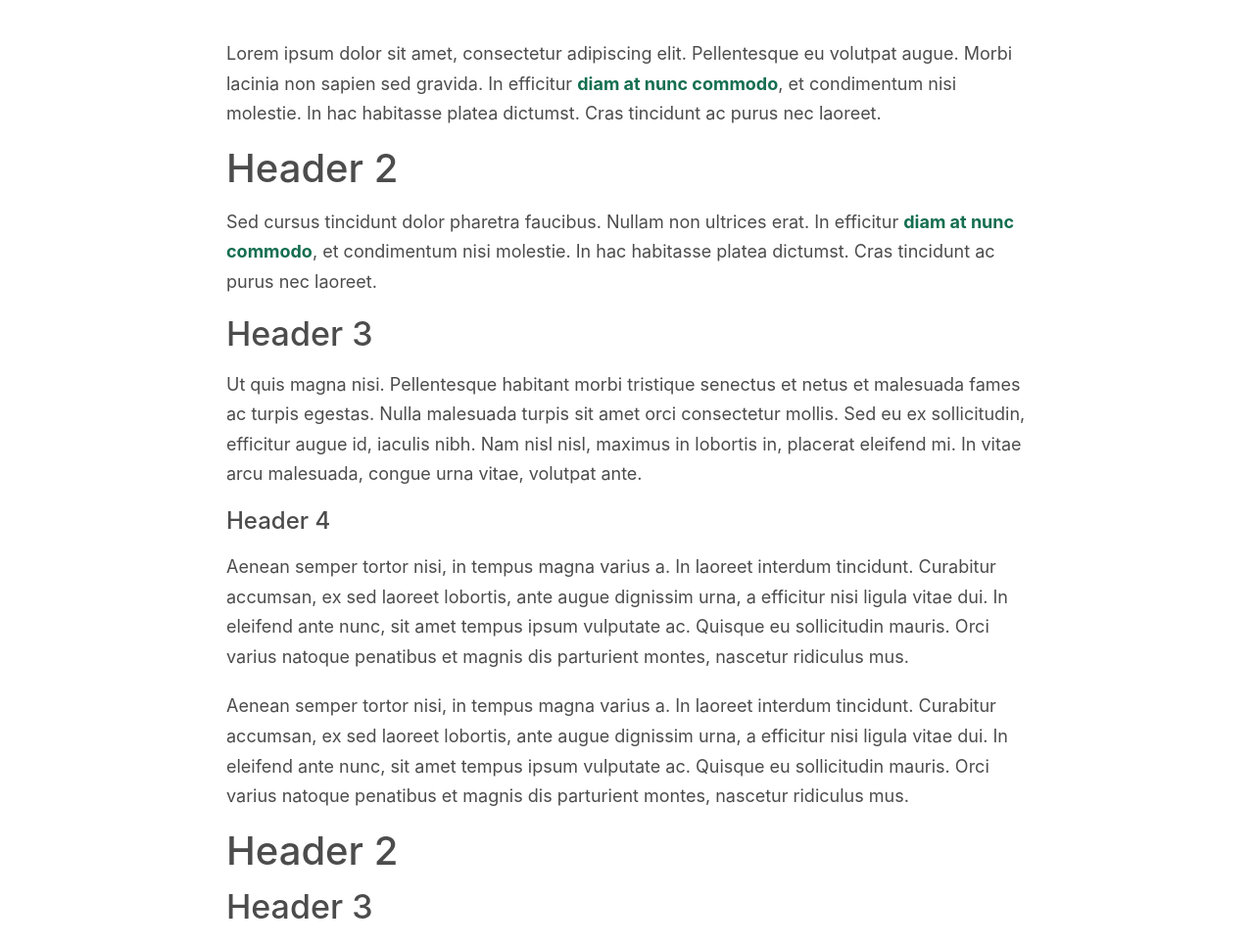
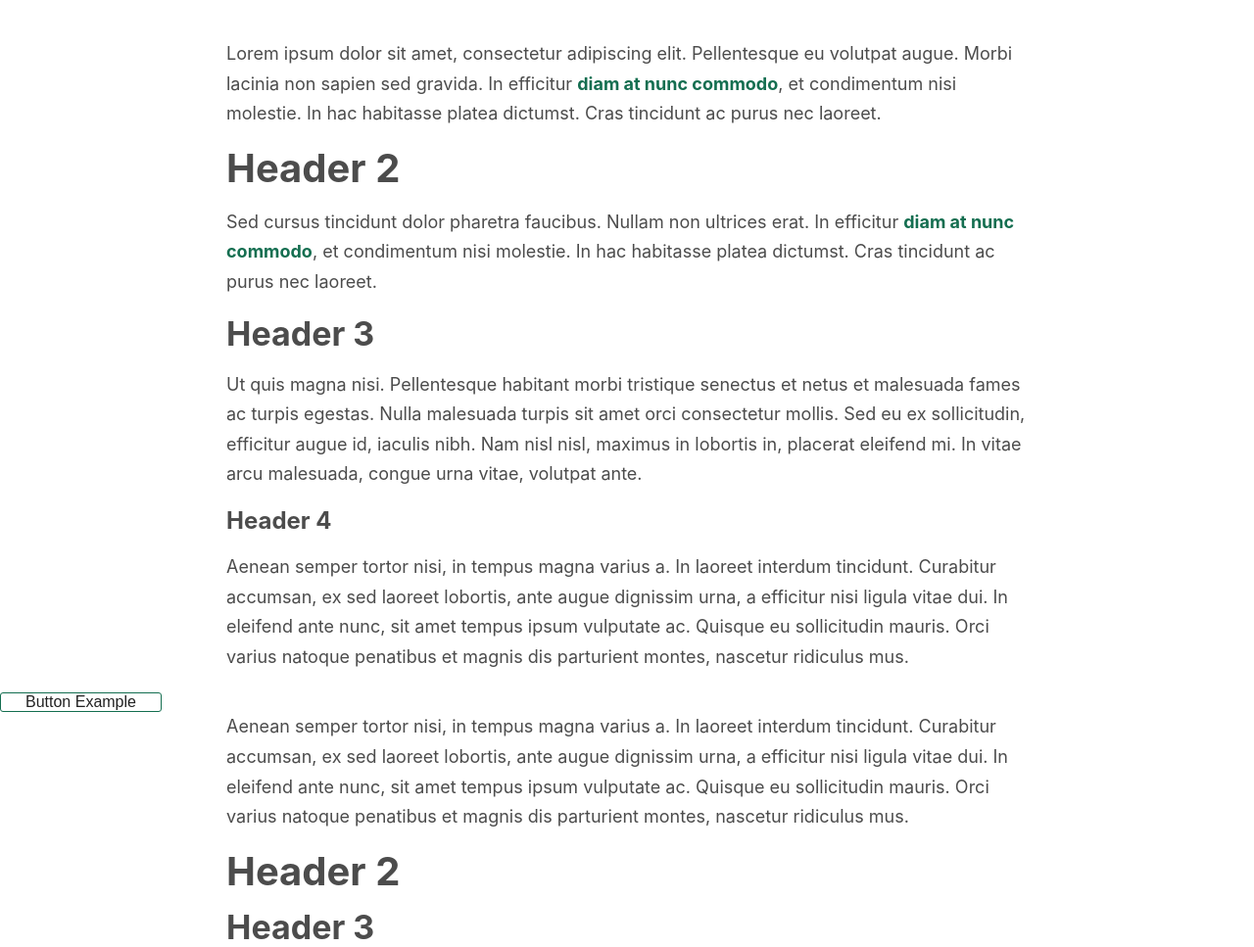
Before and after one commit to troychaplin/tc-framework, a PHP site: page / in a window 1280 px wide. Shown: the top 967 px of the page at 98% size. Run offline with PHP 8.4, Linux system fonts and the light colour scheme; style sheets or scripts are compiled from the project's sources.

Commit message:
Updated buttons, headings, transitions, var names and util classes

```diff
--- a/src/scss/core/_content.scss
+++ b/src/scss/core/_content.scss
@@ -10,15 +10,12 @@ a {
     color: $primary;
     font-weight: 700;
     text-decoration: none;
+    transition: $transition2;
     cursor: pointer;
 
     &:hover {
         color: $secondary;
         text-decoration: underline;
-    }
-
-    &:focus {
-        outline: 0 none;
     }
 }
 
@@ -28,8 +25,19 @@ a {
 // -----------------------------
 
 button {
+    font-size: 16px;
+    color: $black;
+    padding: $typographySpacing $blockSpacingLarge;
+    background-color: white;
+    border: 1px solid $primary;
+    border-radius: 3px;
+    transition: $transition2;
     cursor: pointer;
-    display: none;
+
+    &:hover {
+        color: white;
+        background-color: $primary;
+    }
 }
 
 //
@@ -42,8 +50,8 @@ h3,
 h4,
 h5,
 h6 {
-    font-family: $fontHeader;
-    font-weight: 500;
+    font-family: $fontFamily;
+    font-weight: 700;
     line-height: 1;
     margin: 0 0 $typographySpacing 0;
 }
--- a/src/scss/core/_main.scss
+++ b/src/scss/core/_main.scss
@@ -8,8 +8,12 @@
 
 body {
     color: $greyDarkest;
-    font-family: $fontBody;
+    font-family: $fontFamily;
     margin: 0;
+}
+
+:focus {
+    outline: solid rgba($primary, 0.5) 2px;
 }
 
 //
--- a/src/scss/core/_utils.scss
+++ b/src/scss/core/_utils.scss
@@ -1,6 +1,29 @@
 /**
  * Utility Classes
  */
+
+//
+// Text Helpers
+// -----------------------------
+
+.u-center-text {
+    position: relative;
+    text-align: center;
+    padding-bottom: $typographySpacing;
+    margin-bottom: $blockSpacingLarge;
+
+    &:after {
+        content: "";
+        position: absolute;
+        width: 50px;
+        height: 1px;
+        top: 100%;
+        left: 0;
+        right: 0;
+        margin: 0 auto;
+        background: $grey;
+    }
+}
 
 //
 // Accessibility Helpers
--- a/src/scss/core/_vars.scss
+++ b/src/scss/core/_vars.scss
@@ -25,11 +25,7 @@ $gridSpacing: $blockSpacingSmall !default;
 // Fonts
 // -----------------------------
 
-$fontBody: -apple-system, "blinkmacsystemfont", "Segoe UI", "Roboto",
-    "Helvetica Neue", "Helvetica", "Arial", sans-serif, "Apple Color Emoji",
-    "Segoe UI Emoji", "Segoe UI Symbol";
-
-$fontHeader: -apple-system, "blinkmacsystemfont", "Segoe UI", "Roboto",
+$fontFamily: -apple-system, "blinkmacsystemfont", "Segoe UI", "Roboto",
     "Helvetica Neue", "Helvetica", "Arial", sans-serif, "Apple Color Emoji",
     "Segoe UI Emoji", "Segoe UI Symbol";
 
--- a/src/scss/core/_wordpress.scss
+++ b/src/scss/core/_wordpress.scss
@@ -101,7 +101,7 @@ figure.wp-block-image {
     }
 
     .comment-author {
-        font-family: $fontBody;
+        font-family: $fontFamily;
         font-size: 24px;
         font-weight: 400;
         color: $primary;
@@ -112,7 +112,7 @@ figure.wp-block-image {
     }
 
     .comment-meta {
-        font-family: $fontBody;
+        font-family: $fontFamily;
         padding-bottom: 10px;
 
         a {
@@ -173,7 +173,7 @@ figure.wp-block-image {
 
     input,
     textarea {
-        font-family: $fontBody;
+        font-family: $fontFamily;
         font-size: 16px;
         line-height: 1.5;
         color: $black;
```
